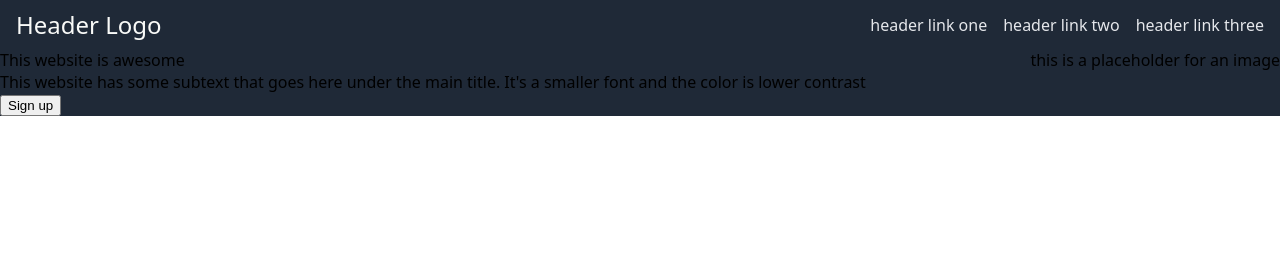
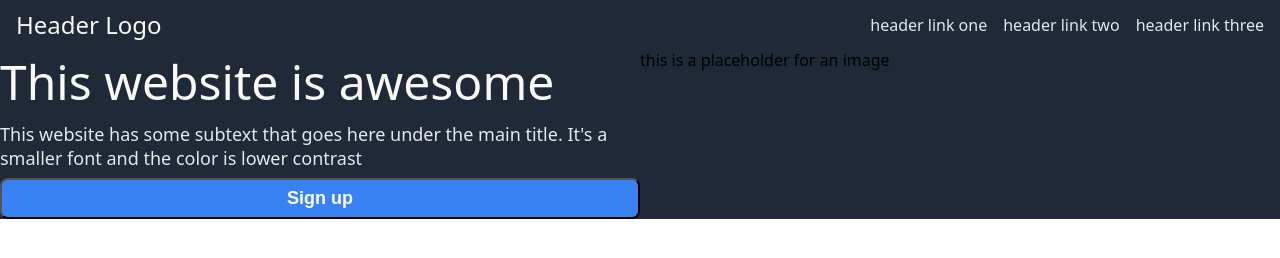
Before and after one commit to AHNox/TheOdinProject2, a plain HTML site: page index.html in a window 1280 px wide. Drawn offline with Linux system fonts and the light colour scheme.

Commit message:
Some more work on hero part

```diff
--- a/index.html
+++ b/index.html
@@ -23,7 +23,7 @@
 					This website has some subtext that goes here under the main title. It's a
 					smaller font and the color is lower contrast
 				</div>
-				<button class="sign-up-button">Sign up</button>
+				<button>Sign up</button>
 			</div>
 			<div class="hero-left"><div>this is a placeholder for an image</div></div>
 		</div>
--- a/landingPageStyles.css
+++ b/landingPageStyles.css
@@ -59,8 +59,36 @@ a {
 .hero-text {
 	background-color: var(--dark-background-color);
 	display: flex;
-	flex: 1 0 50%;
 	justify-content: space-between;
 }
 
-.hero-
+.hero-right,
+.hero-left {
+	flex: 0 1 50%;
+}
+
+.hero-right {
+	display: flex;
+	flex-direction: column;
+	gap: 8px;
+}
+.hero-main-text {
+	font-size: var(--hero-main-text-size);
+	font-weight: var(--hero-main-text-weight);
+	color: var(--hero-main-text-color);
+}
+
+.hero-second-text {
+	font-size: var(--hero-secondary-text-size);
+	color: var(--hero-secondary-text-color);
+}
+
+button {
+	background-color: var(--button-color-call-to-action-color);
+	color: white;
+	border-radius: 8px;
+	padding: 8px 32px;
+	font-size: var(--hero-secondary-text-size);
+	font-weight: bold;
+	flex-grow: 0;
+}
```
